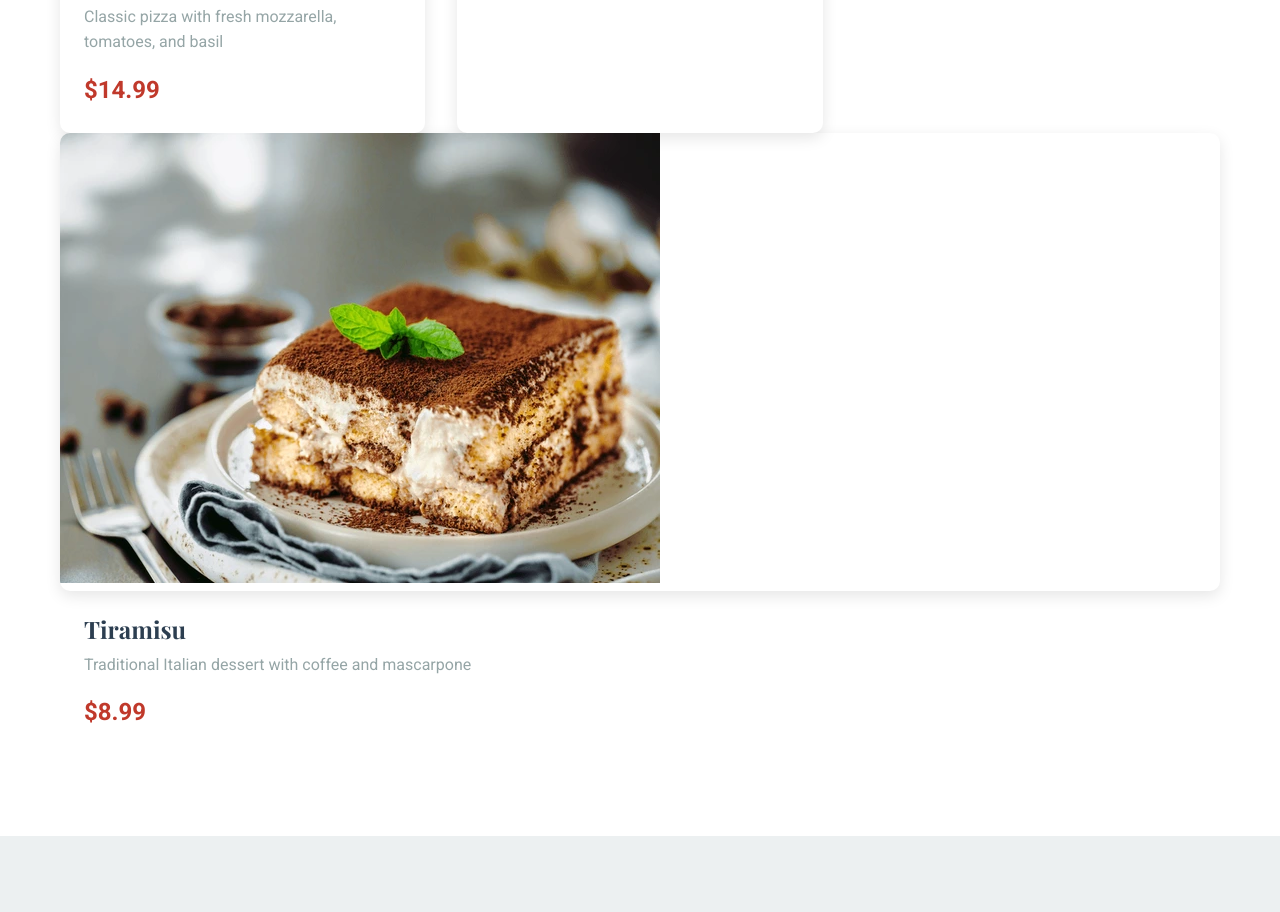
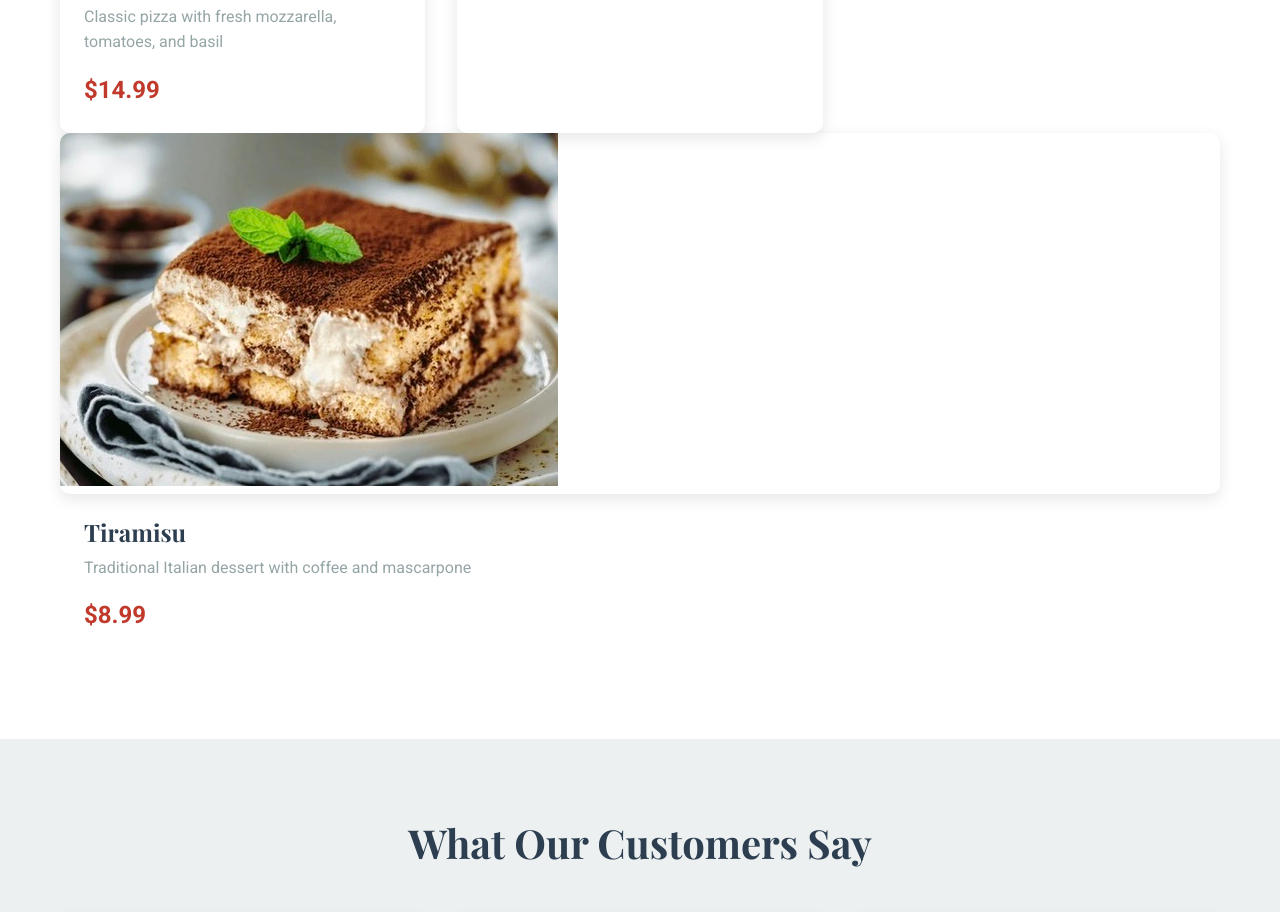
Before and after one commit to cahlinjones/restaurant-website, a plain HTML site: page index.html in a window 1280 px wide. Shown: the part 1620-2532 px from the top of the page. Drawn offline with nearby package versions, Linux system fonts and the light colour scheme.

Commit message:
Updated Tiramisu image

```diff
--- a/index.html
+++ b/index.html
@@ -86,7 +86,7 @@
                     </div>
                 </div>
                 <div class="special-card">
-                    <img src="images/tiramisu.webp" alt="Tiramisu">
+                    <img src="images/tiramisu.jpeg" alt="Tiramisu">
                             </div>
                     <div class="special-content">
                         <h3>Tiramisu</h3>
```
Also changed, not shown: images/tiramisu.jpeg (added), images/tiramisu.webp (deleted).
